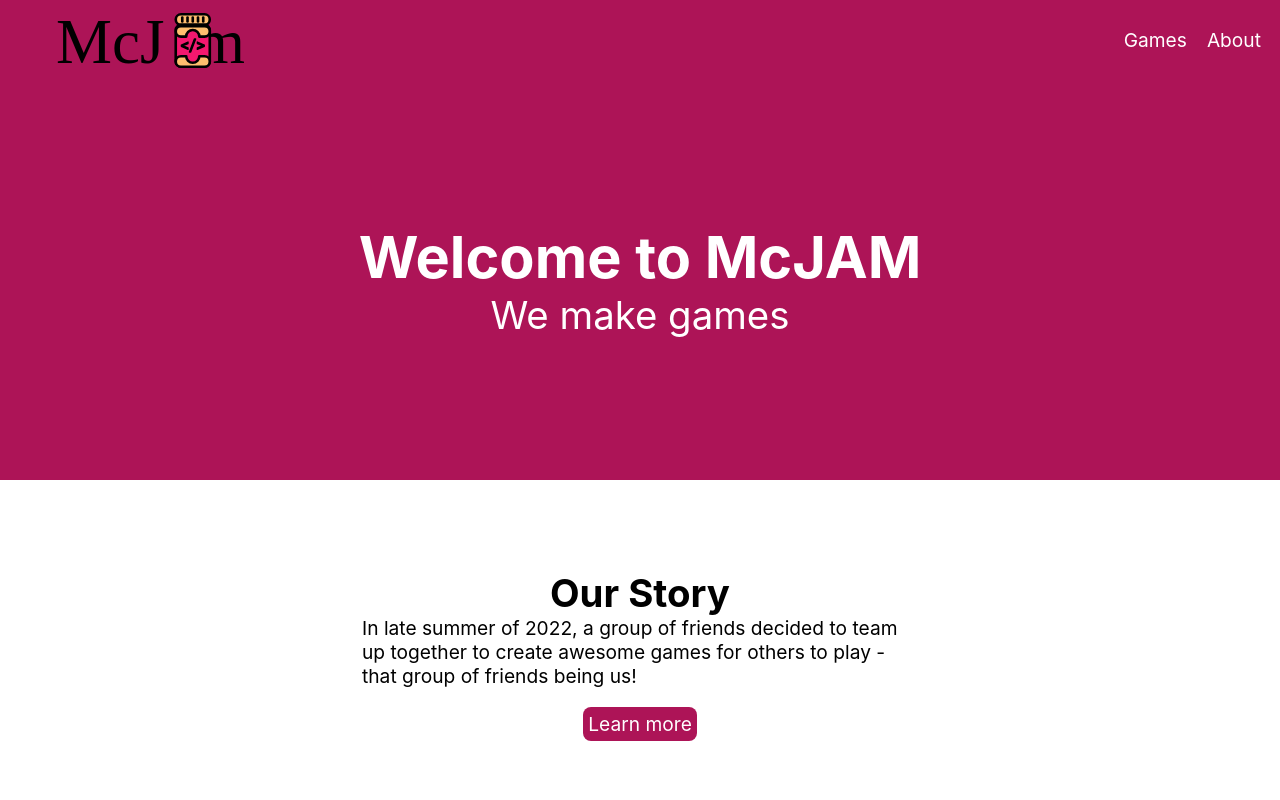
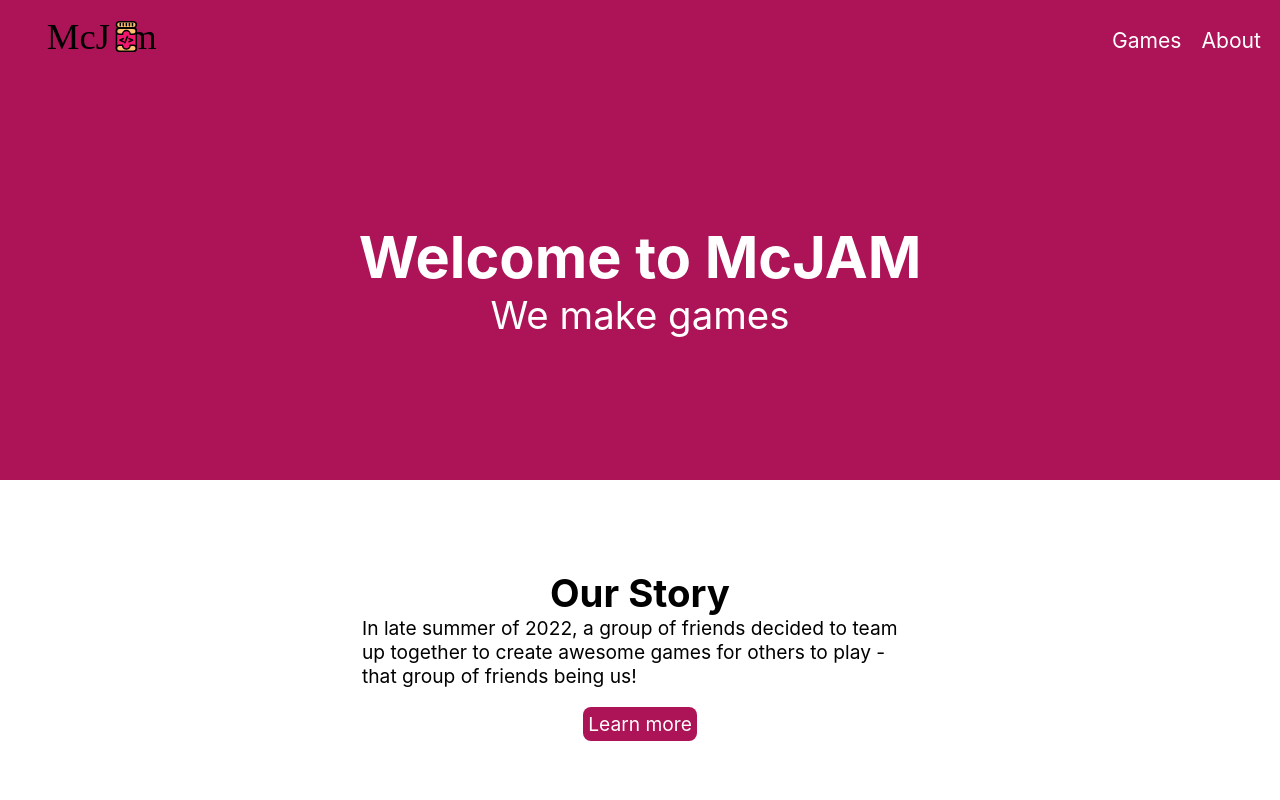
Before and after one commit to Mc-JAM/Mc-JAM.github.io, a Next.js app: page / in a window 1280 px wide. Shown: the top 800 px of the page. Built offline with nearby package versions, Linux system fonts and the light colour scheme.

Commit message:
Update Navbar and Footer

```diff
--- a/styles/component/Footer.module.scss
+++ b/styles/component/Footer.module.scss
@@ -1,12 +1,15 @@
 .footer {
     height: 10vh;
-    background-color: var(--foreground);
+
     text-align: center;
     display: flex;
     flex-direction: column;
+
     font-weight: bold;
     font-size: 0.8em;
+
     color: var(--background);
+    background-color: var(--foreground);
 
     p {
         margin-top: auto;
--- a/styles/component/Navbar.module.scss
+++ b/styles/component/Navbar.module.scss
@@ -6,18 +6,27 @@
     justify-content: center;
     align-items: center;
 
-    color: var(--foreground);
+    z-index: 10;
+
+    color: var(--light);
     background-color: var(--accent);
-    box-shadow: 0 2px 5px 0 rgba(0,0,0,0.16), 0 2px 10px 0 rgba(0,0,0,0.12);
+    /*Box shadows aren't working??*/
 
     h1
     {
-        color: var(--background);
+        color: var(--light);
+        font-size: 1.5em;
     }
 
     a {
-        color: var(--background);
-        border-color: var(--background);
+        color: var(--light);
+        border-color: var(--light);
+    }
+
+    img
+    {
+        vertical-align: middle;
+        max-height: 32px;
     }
 
     ul {
@@ -28,7 +37,10 @@
         li {
             margin-right: 10px;
             padding: 5px;
+
             list-style: none;
+
+            font-size: 1.1em
         }
     }
 }
```
